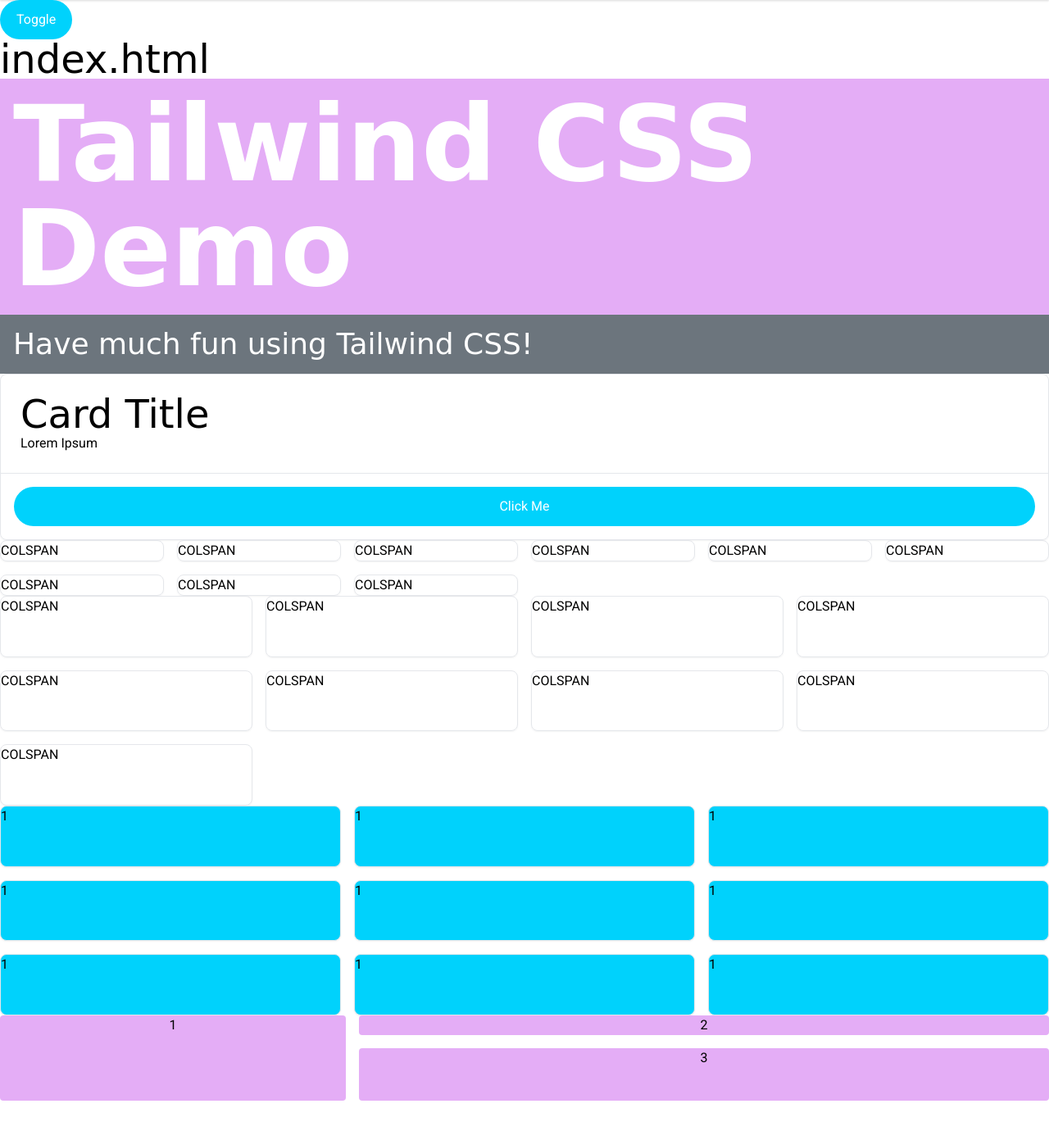
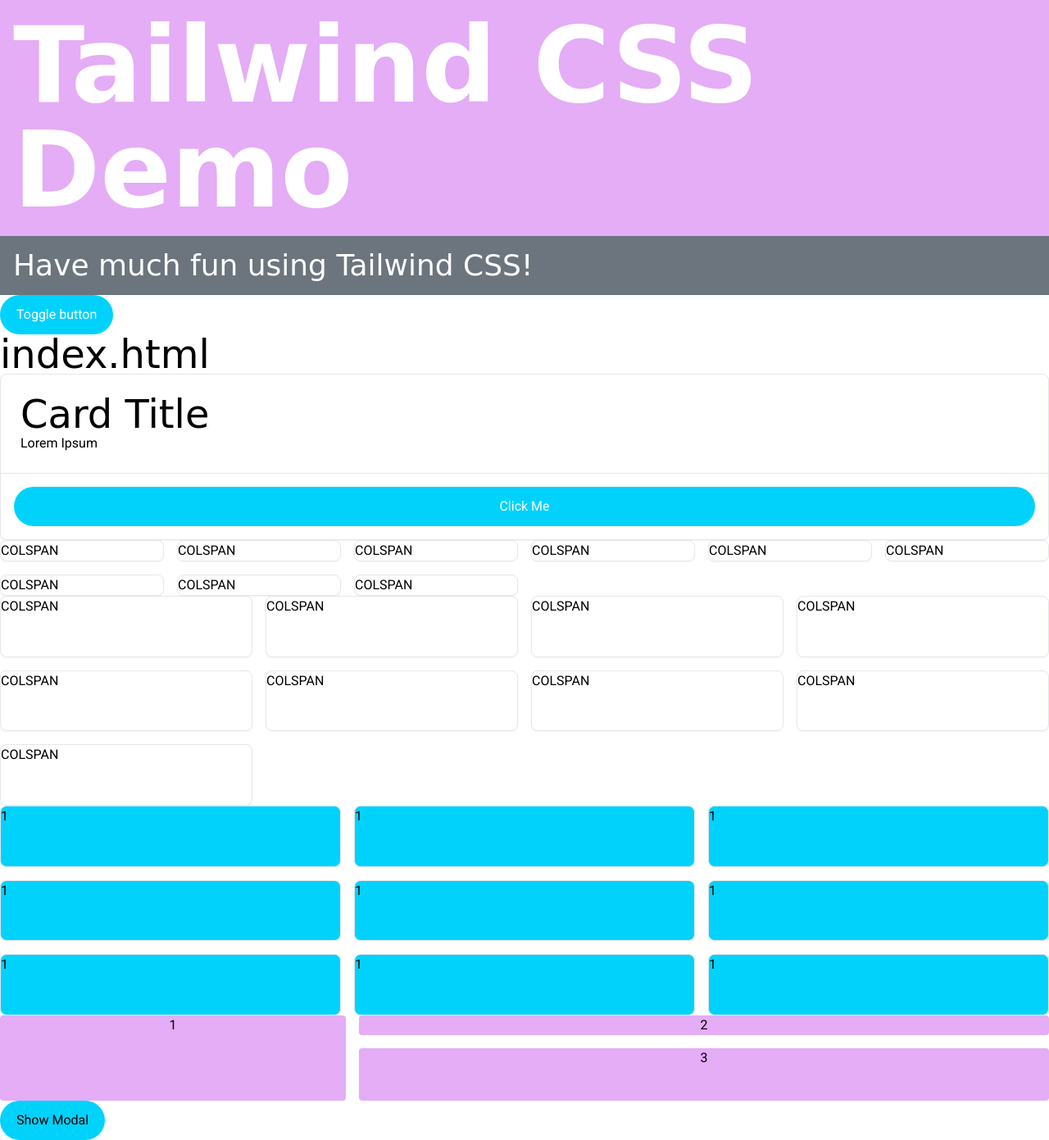
Before and after one commit to sthompson232/tailwind, a Django app: page / in a window 1280 px wide. Shown: the part 64-1455 px from the top of the page at 82% size. Before the commit the page ends 1407 px from the top, so only its background shows below. Run offline with Django 3.2, Linux system fonts and the light colour scheme; style sheets or scripts are compiled from the project's sources; some web fonts are replaced.

Commit message:
added modal with alpine

```diff
--- a/main/templates/main/index.html
+++ b/main/templates/main/index.html
@@ -127,10 +127,16 @@
 
 
 
-<div x-data="{ isOpen: true }">
-  <button x-on:click="isOpen = !isOpen" class="btn text-white">Toggle</button>
-  <h1 x-show="isOpen">index.html</h1>
-</div>
+
+
+
+
+
+
+
+
+
+
 
 
 <div class="p-4 bg-secondary">
@@ -138,6 +144,11 @@
 </div>
 <div class="p-4 bg-grey-mid">
   <h2 class="text-white">Have much fun using Tailwind CSS!</h2>
+</div>
+
+<div x-data="{ isOpen: true }">
+  <button x-on:click="isOpen = !isOpen" class="btn text-white">Toggle button</button>
+  <h1 x-show="isOpen">index.html</h1>
 </div>
 
 <div class="col-span-12 sm:col-span-6 md:col-span-4 lg:col-span-3 card border">
@@ -206,4 +217,70 @@
     </div>
   </div>
 </div>
+
+
+
+
+
+
+
+<div x-data="{ modal: false }">
+  <button x-on:click="modal = !modal" class="btn">Show Modal</button>
+  <!-- This example requires Tailwind CSS v2.0+ -->
+  <div x-show="modal" class="fixed z-10 inset-0 overflow-y-auto">
+    <div class="flex items-end justify-center min-h-screen pt-4 px-4 pb-20 text-center sm:block sm:p-0">
+      <!--
+        Background overlay, show/hide based on modal state.
+
+        Entering: "ease-out duration-300"
+          From: "opacity-0"
+          To: "opacity-100"
+        Leaving: "ease-in duration-200"
+          From: "opacity-100"
+          To: "opacity-0"
+      -->
+      <div class="fixed inset-0 transition-opacity" aria-hidden="true">
+        <div class="absolute inset-0 bg-gray-500 opacity-75"></div>
+      </div>
+
+      <!-- This element is to trick the browser into centering the modal contents. -->
+      <span class="hidden sm:inline-block sm:align-middle sm:h-screen" aria-hidden="true">&#8203;</span>
+      <!--
+        Modal panel, show/hide based on modal state.
+
+        Entering: "ease-out duration-300"
+          From: "opacity-0 translate-y-4 sm:translate-y-0 sm:scale-95"
+          To: "opacity-100 translate-y-0 sm:scale-100"
+        Leaving: "ease-in duration-200"
+          From: "opacity-100 translate-y-0 sm:scale-100"
+          To: "opacity-0 translate-y-4 sm:translate-y-0 sm:scale-95"
+      -->
+      <div class="inline-block align-bottom bg-white rounded-lg px-4 pt-5 pb-4 text-left overflow-hidden shadow-xl transform transition-all sm:my-8 sm:align-middle sm:max-w-sm sm:w-full sm:p-6" role="dialog" aria-modal="true" aria-labelledby="modal-headline">
+        <div>
+          <div class="mx-auto flex items-center justify-center h-12 w-12 rounded-full bg-green-100">
+            <!-- Heroicon name: outline/check -->
+            <svg class="h-6 w-6 text-green-600" xmlns="http://www.w3.org/2000/svg" fill="none" viewBox="0 0 24 24" stroke="currentColor" aria-hidden="true">
+              <path stroke-linecap="round" stroke-linejoin="round" stroke-width="2" d="M5 13l4 4L19 7" />
+            </svg>
+          </div>
+          <div class="mt-3 text-center sm:mt-5">
+            <h3 class="text-lg leading-6 font-medium text-gray-900" id="modal-headline">
+              Payment successful
+            </h3>
+            <div class="mt-2">
+              <p class="text-sm text-gray-500">
+                Lorem ipsum dolor sit amet consectetur adipisicing elit. Consequatur amet labore.
+              </p>
+            </div>
+          </div>
+        </div>
+        <div class="mt-5 sm:mt-6">
+          <button x-on:click="modal = !modal" type="button" class="inline-flex justify-center w-full rounded-md border border-transparent shadow-sm px-4 py-2 bg-indigo-600 text-base font-medium text-white hover:bg-indigo-700 focus:outline-none focus:ring-2 focus:ring-offset-2 focus:ring-indigo-500 sm:text-sm">
+            Go back to dashboard
+          </button>
+        </div>
+      </div>
+    </div>
+  </div>
+</div>
 {% endblock %}
```
